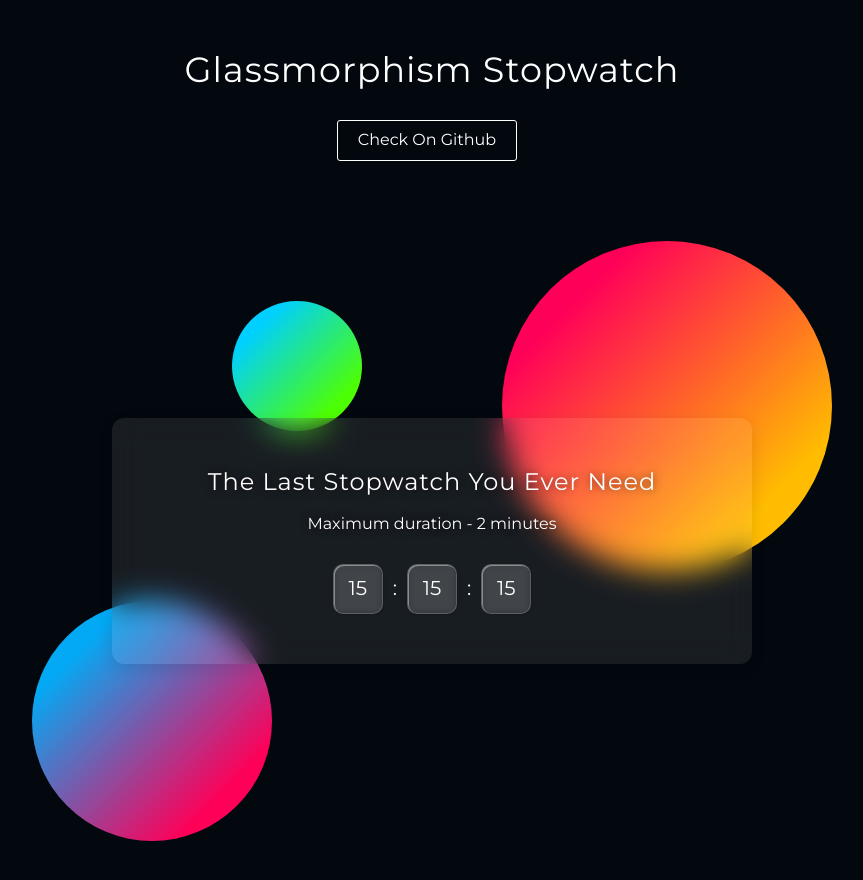
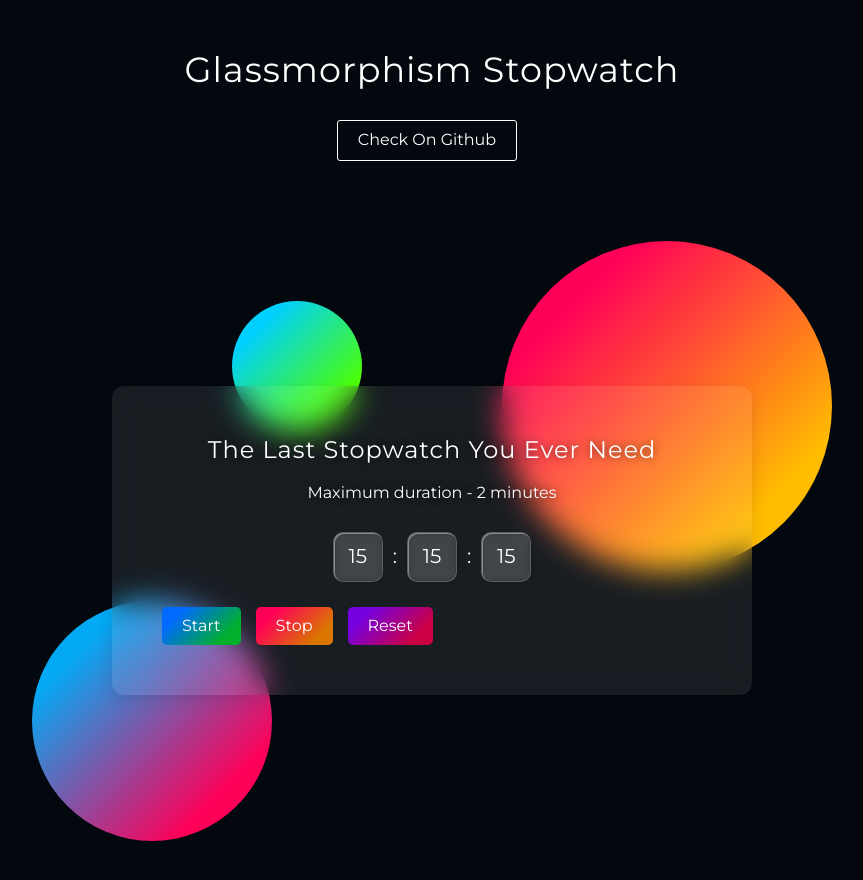
Before and after one commit to nat-davydova/glassmorphism-stopwatch, a React (Vite) app: page / in a window 1280 px wide. Shown: the top 880 px of the page, without its empty margins (208-1071 px from the left). Built offline with nearby package versions, Linux system fonts and the light colour scheme.

Commit message:
feat: add button example

```diff
--- a/src/components/Stopwatch/StopWatchTimer/StopWatchTimer.tsx
+++ b/src/components/Stopwatch/StopWatchTimer/StopWatchTimer.tsx
@@ -3,9 +3,20 @@ import styles from "./styles.module.css";
 
 export function StopWatchTimer() {
   return (
-    <div className={styles.timer}>
-      <TimerCounter value={15} />:<TimerCounter value={15} />:
-      <TimerCounter value={15} />
-    </div>
+    <>
+      <div className={styles.timer}>
+        <TimerCounter value={15} />:<TimerCounter value={15} />:
+        <TimerCounter value={15} />
+      </div>
+      <button className={styles.button} type="button">
+        Start
+      </button>
+      <button className={styles.button} type="button">
+        Stop
+      </button>
+      <button className={styles.button} type="button">
+        Reset
+      </button>
+    </>
   );
 }
--- a/src/components/Stopwatch/StopWatchTimer/styles.module.css
+++ b/src/components/Stopwatch/StopWatchTimer/styles.module.css
@@ -6,3 +6,50 @@
     text-align: center;
     font-size: var(--font-size-lg);
 }
+
+.button {
+    cursor: pointer;
+    border: none;
+    color: #fff;
+    padding: 10px 20px;
+    border-radius: 5px;
+    margin-top: 25px;
+    margin-right: 15px;
+
+
+}
+
+.button:nth-child(3) {
+    --bg-color--start3: #00B02DFF;
+    --bg-color--end3: #006aff;
+
+    background-image: linear-gradient(
+            315deg,
+            var(--bg-color--start3) 0%,
+            var(--bg-color--start3) 20%,
+            var(--bg-color--end3) 80%)
+}
+
+.button:nth-child(4) {
+    --bg-color--start1: #da7600;
+    --bg-color--end1: #ff0058;
+
+    background-image: linear-gradient(
+            315deg,
+            var(--bg-color--start1) 0%,
+            var(--bg-color--start1) 20%,
+            var(--bg-color--end1) 80%
+    );
+}
+
+.button:nth-child(5) {
+    --bg-color--start2: #CA0043FF;
+    --bg-color--end2: #7600DFFF;
+
+    background-image: linear-gradient(
+            315deg,
+            var(--bg-color--start2) 0%,
+            var(--bg-color--start2) 20%,
+            var(--bg-color--end2) 80%
+    );
+}
```
